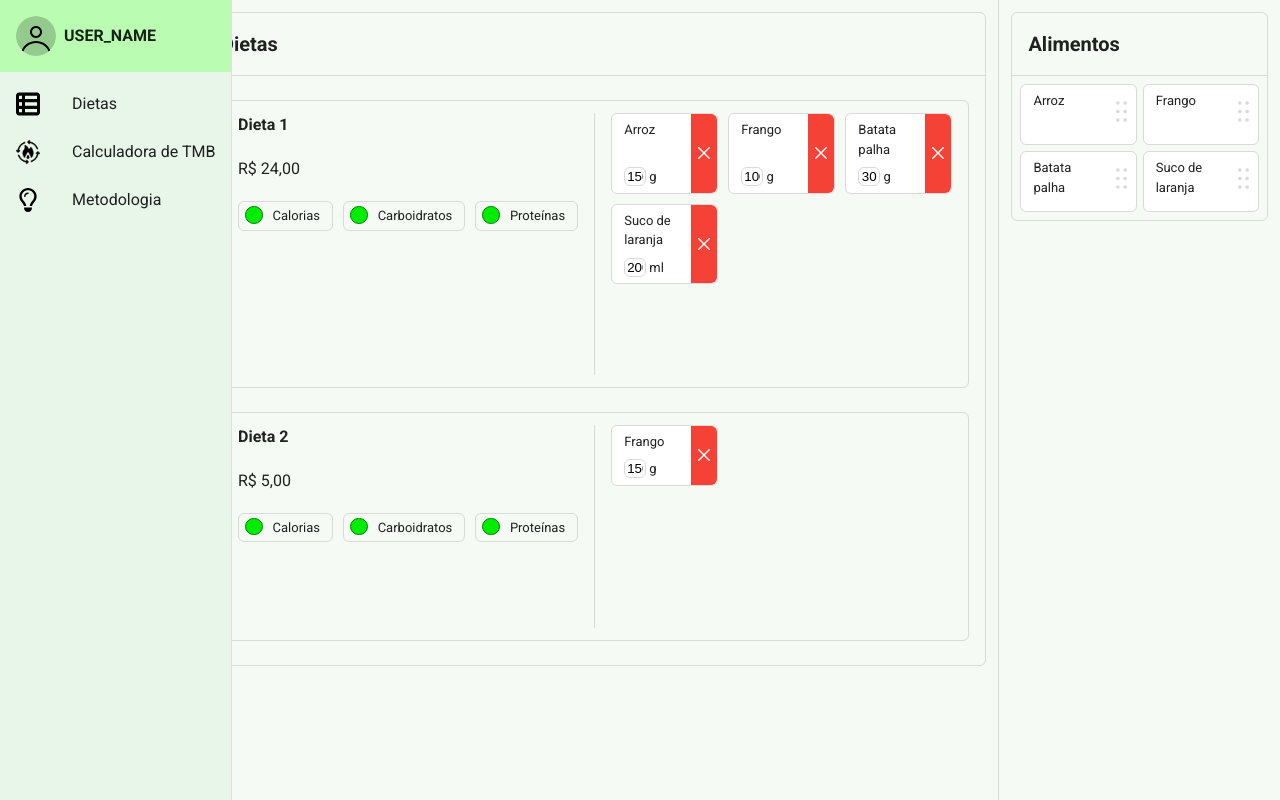
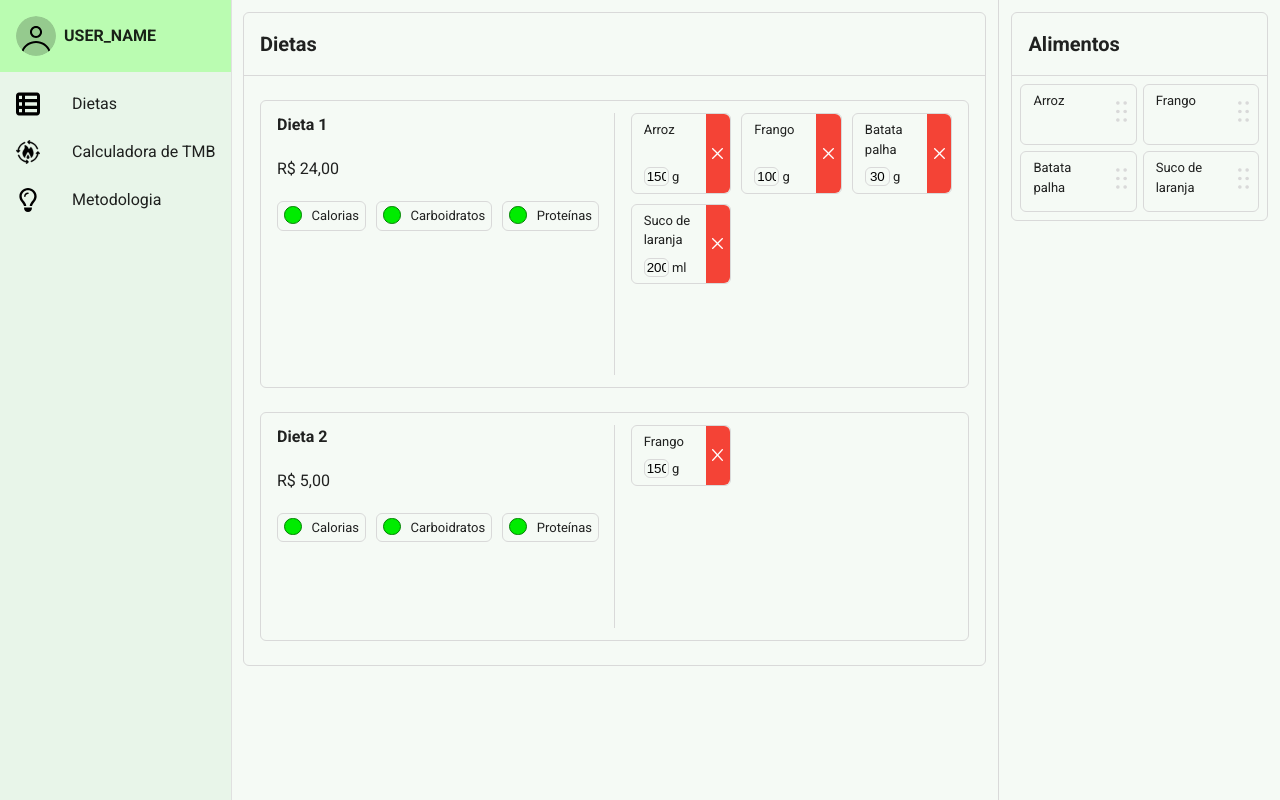
Before and after one commit to Daniel-P-Lima/macrofinds, a React (Create React App) app in the folder macrofinds-frontend/: page / in a window 1280 px wide. Built offline with nearby package versions, Linux system fonts and the light colour scheme.

Commit message:
Ajustes de estilo

```diff
--- a/macrofinds-frontend/src/pages/Login/Login.jsx
+++ b/macrofinds-frontend/src/pages/Login/Login.jsx
@@ -8,7 +8,7 @@ import {
   Stack,
 } from "@mui/material";
 import "typeface-inter";
-import "../../assets/login.css";
+import "./login.css";
 
 export default function Login() {
   return (
@@ -59,7 +59,7 @@ export default function Login() {
           </Button>
 
           <Typography textAlign="center" sx={{ mt: 1 }}>
-            Novo aqui?
+            Novo aqui? &nbsp;
             <a href="/register" style={{ textDecoration: "none", color: "#1a73e8" }}>
               Registre-se
             </a>
--- a/macrofinds-frontend/src/assets/login.css
+++ b/macrofinds-frontend/src/pages/Login/login.css
@@ -31,8 +31,6 @@
   height: 48px;
   padding: 12px 24px;
   font-size: 18px;
-  border: 2px solid #C6C6C6;
-  border-radius: 15px;
   outline: none;
   margin-bottom: 1rem;
 }
--- a/macrofinds-frontend/src/pages/main/Main.css
+++ b/macrofinds-frontend/src/pages/main/Main.css
@@ -11,7 +11,7 @@
 }
 
 .left-column{
-    flex: 0 0 15%;
+    flex: 0 0 231px;
     border-right: 1px solid #D9D9D9;
 }
 
@@ -99,7 +99,7 @@
 }
 
 .food{
-    background-color: #FFF;
+    background-color: #f5faf5;
     display: flex;
     font-size: small;
 }
@@ -138,6 +138,12 @@
     border-bottom-right-radius: 6px;
     width: 25%;
     height: 100%;
+    -webkit-transition: 0.5s;
+    transition: 0.5s;
+}
+
+.food-right-remove:hover{
+    background-color: #e62e21;
 }
 
 .food-right-remove img{
@@ -178,7 +184,8 @@
 }
 
 .food-left-bot-input{
-    width: 40%;
+    background-color: #f5faf5;
+    width: 50%;
     text-align: center;
     -webkit-transition: 0.5s;
     transition: 0.5s;
```
